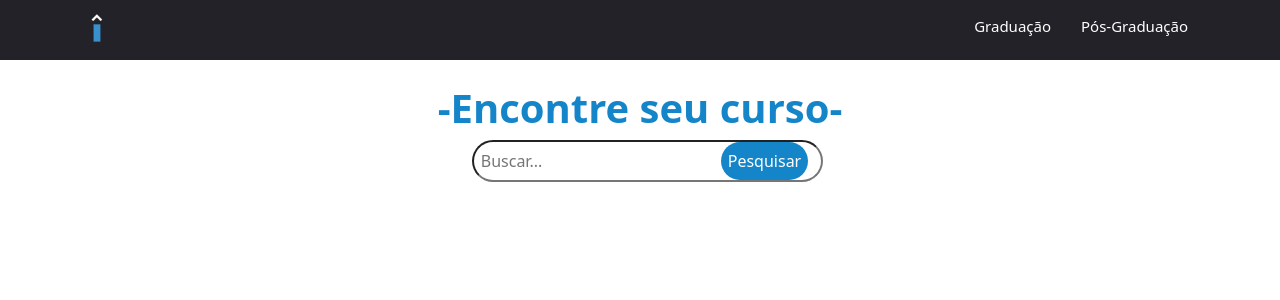
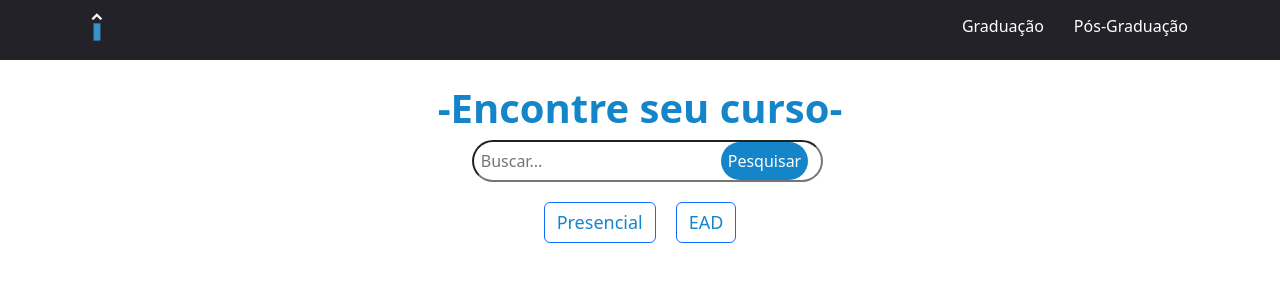
Before and after one commit to jpAndrade23/testePraticoParaAnalistaDeSistemas-Front, a Nuxt app in the folder teste-pratico-integrado/: page / in a window 1280 px wide. Shown: the top 300 px of the page. Built offline with nearby package versions, Linux system fonts and the light colour scheme.

Commit message:
feat: criando os filtros e mudando o tamanho da fonte do cabecalho

```diff
--- a/teste-pratico-integrado/components/cabecalho.vue
+++ b/teste-pratico-integrado/components/cabecalho.vue
@@ -36,9 +36,9 @@ export default {
     li{
         padding: 10px;
         padding-left: 20px;
-        font-size: 15px;
+
     }
     .classesCabecalho{
-        margin-left: 20%;
+        margin-left: 2em;
     }
 </style>
--- /dev/null
+++ b/teste-pratico-integrado/components/filtros.vue
@@ -0,0 +1,42 @@
+<template>
+    <div class="d-flex justify-content-center">
+        <div>
+            <input type="checkbox" class="btn-check" id="Presencial" >
+            <label class="btn btn-outline-primary w-40" for="Presencial">Presencial</label>
+        </div>
+        <div>
+            <input type="checkbox" class="btn-check" id="EAD" >
+            <label class="btn btn-outline-primary w-40" for="EAD">EAD</label>
+        </div>
+    </div>
+</template>
+
+<script>
+export default {
+    setup () {
+
+
+        return {}
+    }
+}
+</script>
+
+<style scoped>
+    div {
+        margin: 10px;
+    }
+    input[type="checkbox"] {
+
+        height: 20px;
+    }
+    label {
+        font-size: 18px;
+    }
+    .btn-check:checked + .btn {
+        background-color: #1586CB;
+    }
+    .btn-check:not(:checked) + .btn {
+        color: #1586CB;
+    }
+
+</style>
--- a/teste-pratico-integrado/pages/index.vue
+++ b/teste-pratico-integrado/pages/index.vue
@@ -1,13 +1,24 @@
 
 <template>
     <Cabecalho />
-    <h1 class="text-center mt-4 font-weight-bold">-Encontre seu curso-</h1>
-    <BarraDeBusca />
+    <div class="container">
+        <h1 class="text-center mt-4 font-weight-bold">-Encontre seu curso-</h1>
+        <BarraDeBusca />
+        <Filtros />
+    </div>
 </template>
 
 <script>
     import BarraDeBusca from '~/components/barraDeBusca.vue';
     import Cabecalho from '../components/cabecalho.vue';
+    import Filtros from '../components/filtros.vue';
+    export default{
+        components: {
+            BarraDeBusca,
+            Cabecalho,
+            Filtros
+        }
+    }
 
 
 </script>
@@ -17,4 +28,5 @@
         font-weight: bold;
         color: #1585C9;
     }
+
 </style>
```
